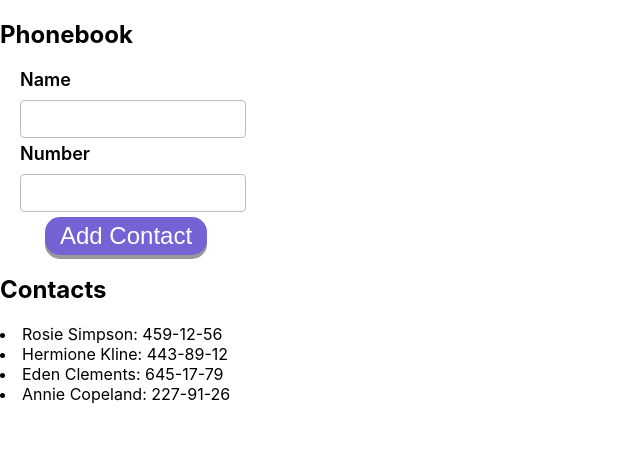
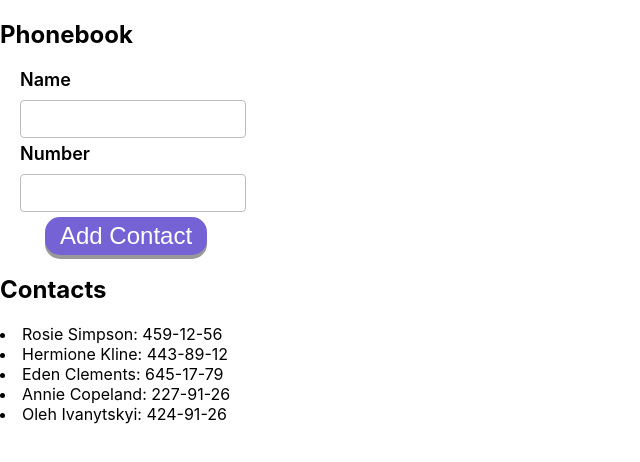
Before and after one commit to ivanytskyi2407/goit-react-hw-02-phonebook, a React (Create React App) app: page / in a window 1280 px wide. Shown: the top 462 px of the page, without its empty margins (0-640 px from the left). Built offline with nearby package versions, Linux system fonts and the light colour scheme.

Commit message:
Update App.jsx

```diff
--- a/src/components/App.jsx
+++ b/src/components/App.jsx
@@ -11,6 +11,7 @@ export class App extends Component {
       { id: 'id-2', name: 'Hermione Kline', number: '443-89-12' },
       { id: 'id-3', name: 'Eden Clements', number: '645-17-79' },
       { id: 'id-4', name: 'Annie Copeland', number: '227-91-26' },
+      { id: 'id-5', name: 'Oleh Ivanytskyi', number: '424-91-26' },
     ],
     name: '',
   };
```
